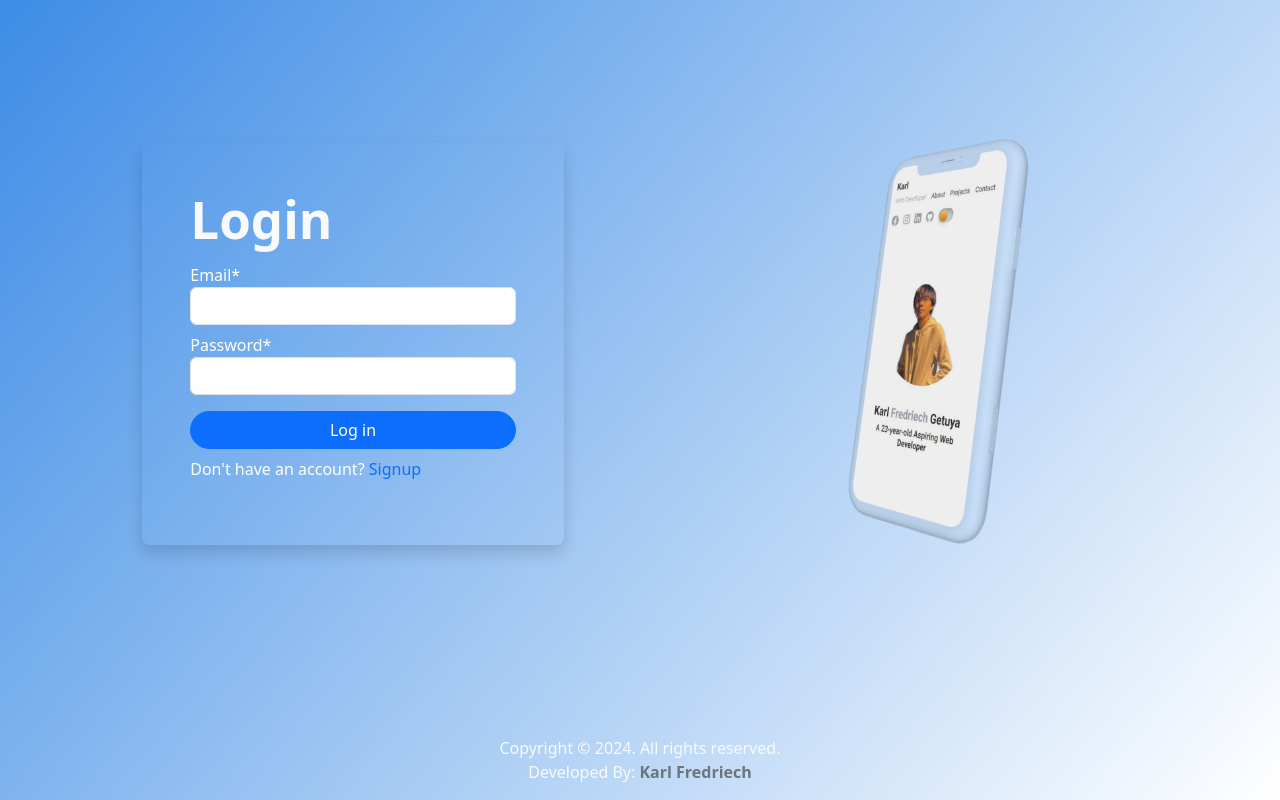
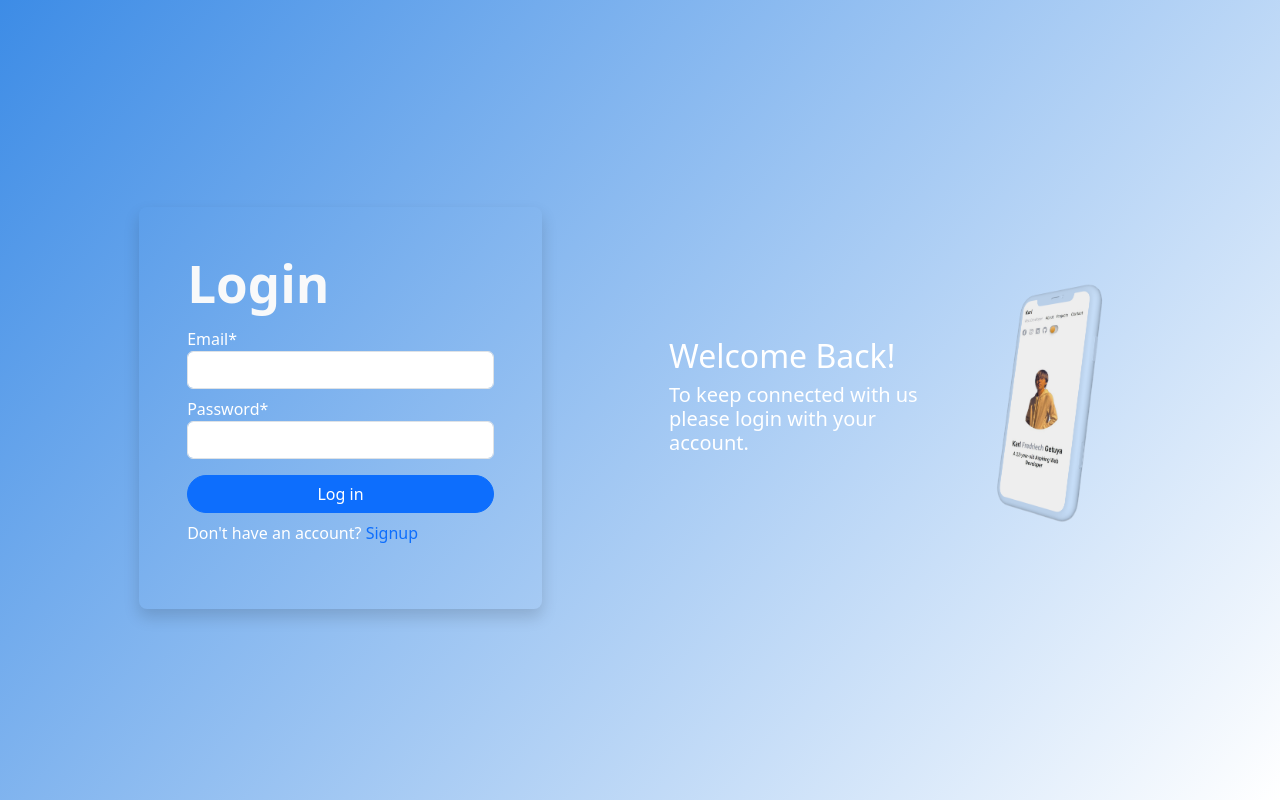
Before and after one commit to Krfd/Project-5-Social-Media-App, a React (Vite) app: page /login in a window 1280 px wide. Built offline with nearby package versions, Linux system fonts and the light colour scheme.

Commit message:
Modified routing of pages.

```diff
--- a/src/App.jsx
+++ b/src/App.jsx
@@ -16,9 +16,9 @@ function App() {
             <BrowserRouter>
                 <Routes>
                     <Route path="/" element={<LandingPage />} />
+                    <Route path="login" element={<Login />} />
+                    <Route path="signup" element={<Signup />} />
                     <Route element={<Layout />}>
-                        <Route path="login" element={<Login />} />
-                        <Route path="signup" element={<Signup />} />
                         <Route path="home" element={<Home />} />
                         <Route path="messages" element={<Messages />} />
                         <Route path="notification" element={<Notification />} />
--- a/src/auth/LandingPage.jsx
+++ b/src/auth/LandingPage.jsx
@@ -15,7 +15,7 @@ function LandingPage() {
                         <img
                             src={Prototype}
                             alt="Prototype"
-                            className="object-fit-cover h-auto w-75"
+                            className="object-fit-cover h-auto d-block mx-auto w-75"
                         />
                     </div>
                     <div className="text-center mt-5 mt-md-0">
@@ -27,11 +27,11 @@ function LandingPage() {
                             digital transformation."
                         </h4>
 
-                        <Link to="./login" className="text-primary">
+                        <Link to="login" className="text-primary">
                             Login
                         </Link>
                         <span className="text-light mx-2">or</span>
-                        <Link to="./signup" className="text-primary">
+                        <Link to="signup" className="text-primary">
                             Signup
                         </Link>
                     </div>
--- a/src/auth/Login.jsx
+++ b/src/auth/Login.jsx
@@ -70,12 +70,19 @@ function Login() {
                             </p>
                         </form>
                     </div>
-                    <div className="d-flex prototype w-100">
+                    <div className="d-block d-lg-flex flex-md-row-reverse align-items-center prototype w-100 p-3 p-lg-5 my-5 my-md-0">
                         <img
                             src={Prototype}
                             alt="Prototype"
-                            className="object-fit-cover h-auto w-75 d-block mx-auto"
+                            className="object-fit-cover h-auto w-50 d-block mx-auto my-3 my-lg-0"
                         />
+                        <div className="text text-center text-lg-start">
+                            <h2 className="text-white">Welcome Back!</h2>
+                            <h5 className="text-white">
+                                To keep connected with us please login with your
+                                account.
+                            </h5>
+                        </div>
                     </div>
                 </div>
 
--- a/src/auth/Signup.jsx
+++ b/src/auth/Signup.jsx
@@ -137,7 +137,7 @@ function Signup() {
                             <button className="btn btn-primary rounded-5 w-100 mt-3">
                                 Create
                             </button>
-                            <p className="mt-2 text-white">
+                            <p className="mt-2 text-white text-center">
                                 {" "}
                                 Already have an account? {""}
                                 <Link
@@ -149,7 +149,7 @@ function Signup() {
                             </p>
                         </form>
                     </div>
-                    <div className="d-block d-lg-flex flex-md-row-reverse align-items-center prototype w-100 p-3 p-lg-5">
+                    <div className="d-block d-lg-flex flex-md-row-reverse align-items-center prototype w-100 p-3 p-lg-5 my-5 my-md-0">
                         <img
                             src={Prototype}
                             alt="Prototype"
```
